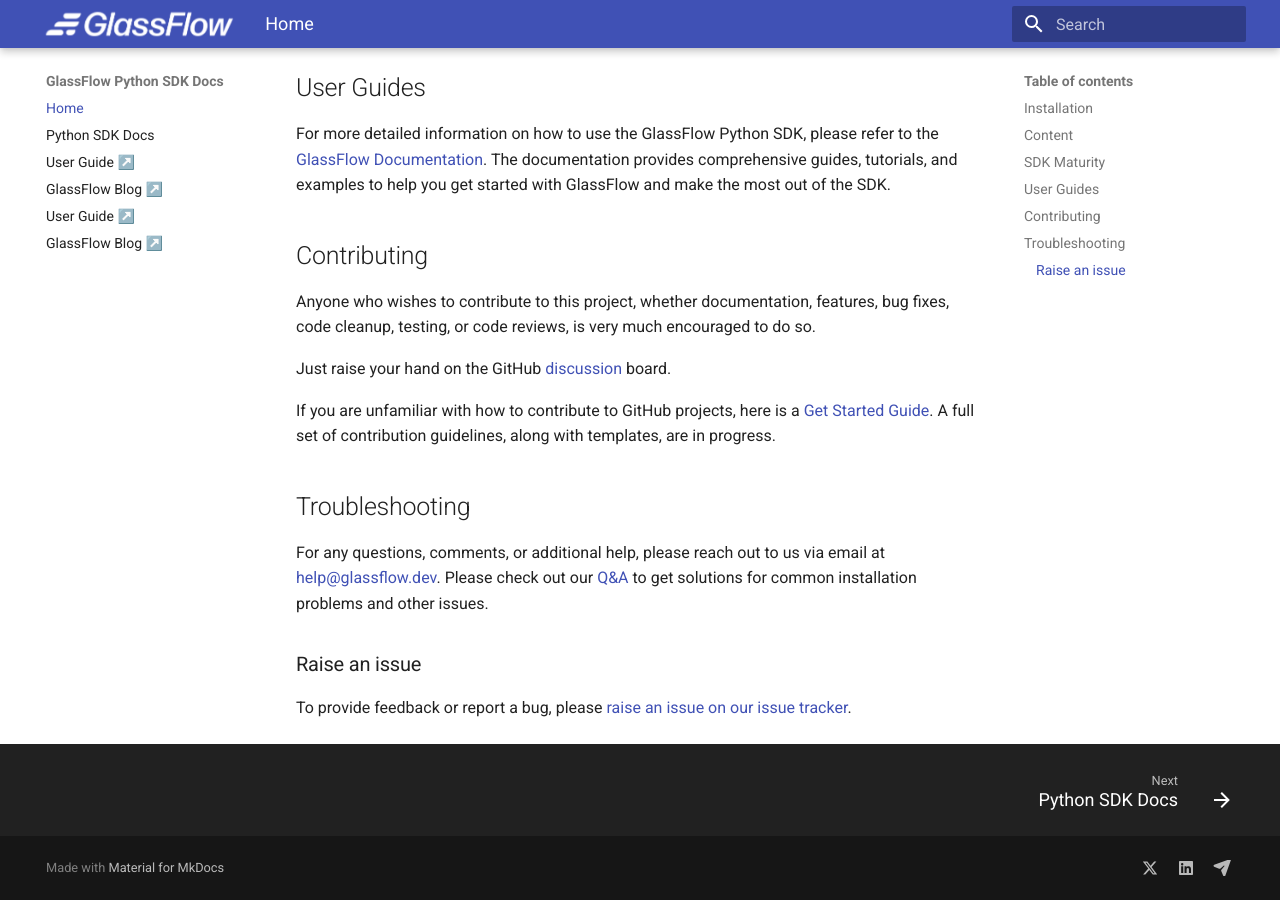
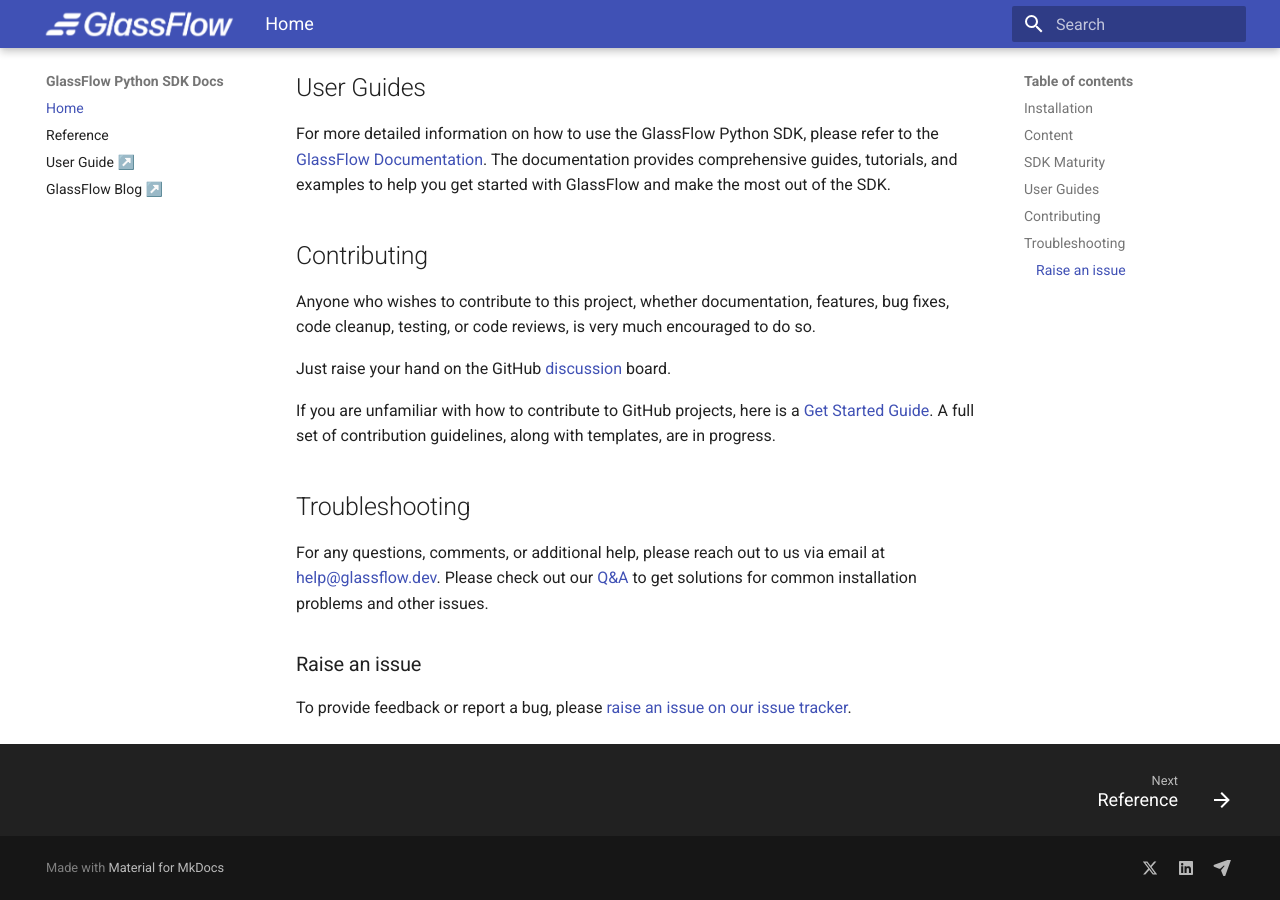
Before and after one commit to glassflow/glassflow-python-sdk, an MkDocs documentation site: the page built from docs/index.md, in a window 1280 px wide and 900 px high, scrolled down 717 px. Built offline with MkDocs 1.6.1 and Material for MkDocs 9.7.7, drawn with Linux system fonts in a browser that asks for light colours.

Commit message:
add new files to reference

```diff
--- a/mkdocs.yml
+++ b/mkdocs.yml
@@ -21,9 +21,7 @@ extra:
 
 nav:
   - Home: index.md
-  - Python SDK Docs: reference.md
-  - "User Guide ↗️" : 'https://learn.glassflow.dev/docs'
-  - "GlassFlow Blog ↗️" : 'https://learn.glassflow.dev/blog'
+  - Reference: reference.md
   - "User Guide ↗️" : 'https://docs.glassflow.dev/'
   - "GlassFlow Blog ↗️" : 'https://www.glassflow.dev/blog'
 
```
Also changed, not shown: docs/reference.md (+3 -1 lines).
